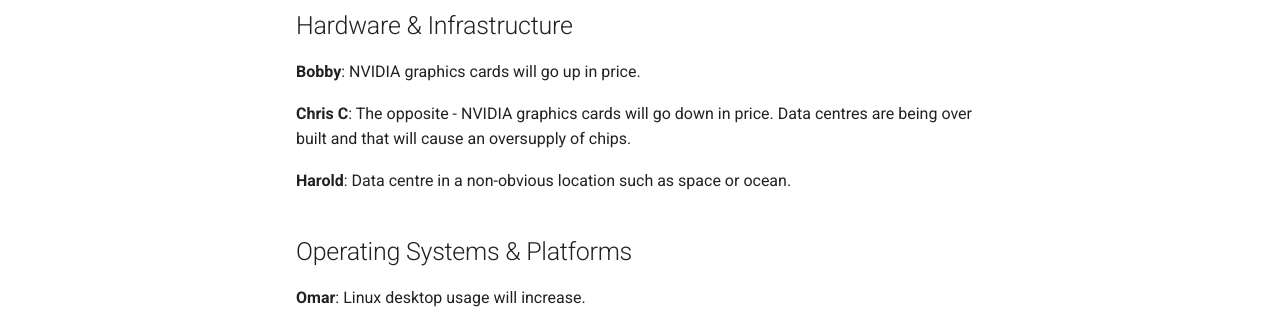
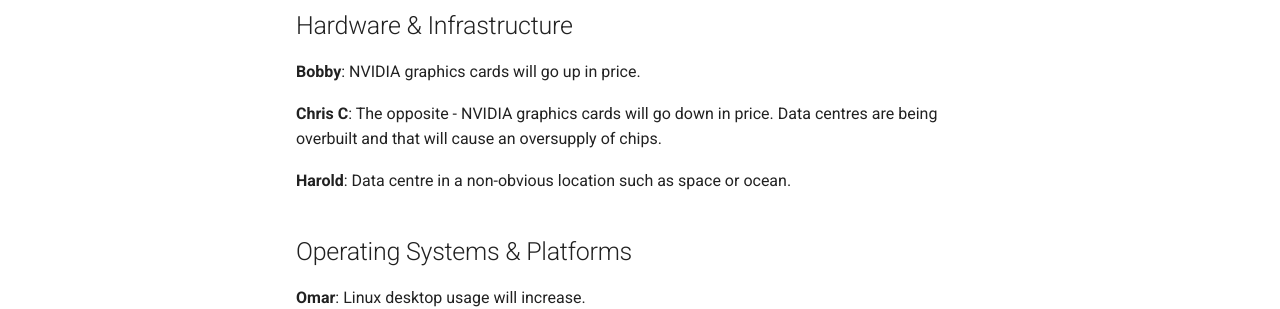
Before and after one commit to weeklydevchat/weeklydevchat.github.io, an MkDocs documentation site: the page built from docs/bold-predictions-2026.md, in a window 1280 px wide and 1025 px high. Shown: the part 488-797 px from the top of the window. Built offline with MkDocs 1.6.1 and Material for MkDocs 9.7.7, drawn with Linux system fonts in a browser that asks for light colours.

Commit message:
Update docs/bold-predictions-2026.md
Fixed grammar.

Co-authored-by: Copilot <175728472+Copilot@users.noreply.github.com>

```diff
--- a/docs/bold-predictions-2026.md
+++ b/docs/bold-predictions-2026.md
@@ -14,7 +14,7 @@ During our [January 13, 2026 Weekly Dev Chat session](posts/2026/01/13/index.md)
 
 **Bobby**: NVIDIA graphics cards will go up in price.
 
-**Chris C**: The opposite - NVIDIA graphics cards will go down in price. Data centres are being over built and that will cause an oversupply of chips.
+**Chris C**: The opposite - NVIDIA graphics cards will go down in price. Data centres are being overbuilt and that will cause an oversupply of chips.
 
 **Harold**: Data centre in a non-obvious location such as space or ocean.
 
```
